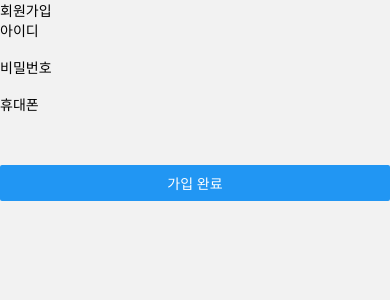
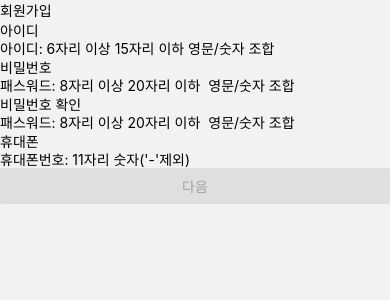
Before and after one commit to jungdaehun1024/Itanu-app, a React Native app: screen /SignUp in a window 390 px wide. Shown: the top 300 px of the page. Built offline with nearby package versions, Linux system fonts and the light colour scheme.

Commit message:
refactor:회원가입 폼 입력 유효성 검사 고도화작업

```diff
--- a/src/screens/auth/SignUpScreen.tsx
+++ b/src/screens/auth/SignUpScreen.tsx
@@ -1,76 +1,154 @@
 import { View, Text, TextInput, Button } from "react-native";
 import { useState } from "react";
 import {extractNumbers} from "../../utils/format.ts";
+import {
+    MAX_ID_LENGTH,
+    MIN_ID_LENGTH,
+    ID_PLACEHOLDER_TEXT,
+    MAX_PASSWORD_LENGTH,
+    MIN_PASSWORD_LENGTH,
+    PASSWORD_PLACEHOLDER_TEXT,
+    DEFAULT_PHONE_LENGTH,
+    PHONE_PLACEHOLDER_TEXT,
+    ID_REGEXP, PASSWORD_REGEXP, PHONE_REGEXP, ERROR_MESSAGES
+} from "../../utils/constants/auth.ts";
+import {isValidPassword} from "../../utils/validation.ts";
 
 export default function SignUpScreen() {
+    //아이디
     const [id, setId] = useState("");
+    // 패스워드
     const [password, setPassword] = useState("");
-    const [phone, setPhone]   = useState({
-        first : '',
-        middle : '',
-        last : ''
+
+    //패스워드 확인
+    const [passwordConfirm, setPasswordConfirm] = useState("");
+
+    //패스워드 & 패스워드확인 상태변수 값이 같은지 검증
+    const isPasswordMatched = (password === passwordConfirm) && password.length >0;
+
+    //휴대폰
+    const [phone, setPhone]   = useState("");
+
+
+    //휴대폰 번호 입력 각 자리에 숫자가 아니라 다른 값이 들어오면 안되도록
+    const handlePhoneNumberChange = (number:string) => {
+        const phoneNumber = extractNumbers(number);;
+        setPhone(phoneNumber);
+    };
+
+    const [touched,setIsTouched] = useState({
+        id : false,
+        password :  false ,
+        passwordConfirm : false ,
+        phone :  false
     });
 
-    //휴대폰 번호 입력 각 자리에 숫자가 아니라 다른 값이 들어오면 안되도록
-    const handlePhoneNumberChange = (field:string,number:string) => {
-        const phoneNumber = extractNumbers(number);
-        console.log(phoneNumber);
-        if(field === "first") setPhone({...phone , first:phoneNumber});
-        if(field === "middle") setPhone({...phone , middle:phoneNumber});
-        if(field === "last") setPhone({...phone , last:phoneNumber});
+    /**
+     * @param field touched 상태변수의 키값을 뽑아내어 id,password,phone만을 인자로 받게한다.
+     *
+     * 입력후 포커스가 풀린 input 에 대해서 true로 변경
+     */
+    const handleBlur = (field: keyof typeof touched) =>{
+       setIsTouched((prevState)=>({
+           ...prevState,
+           [field]:true,  //입력 field 만 true로
+       }));
+    }
 
-    };
+    //각 필드별 검증 상태 정의
+    const isIdValid = ID_REGEXP.test(id) && id.length >= MIN_ID_LENGTH;
+    const isPasswordValid = PASSWORD_REGEXP.test(password) && password.length >= MIN_PASSWORD_LENGTH;
+    const isPhoneValid = PHONE_REGEXP.test(phone) && phone.length === DEFAULT_PHONE_LENGTH;
 
-
+    //유효성검사로직
+    const isFormValid = isIdValid && isPasswordValid && isPasswordMatched && isPhoneValid ;
 
     return (
         <View className="flex-1 justify-center p-4">
             <Text className="text-xl font-bold mb-4">회원가입</Text>
-            <Text>아이디</Text>
+
+            <View className='flex-row items-center gap-2'>
+                <Text>아이디</Text>
+                {!isIdValid && touched.id && (
+                    <Text className="text-red-500 text-xs"> {ERROR_MESSAGES.INVALID_ID}</Text>
+                )}
+            </View>
             <TextInput
                 value={id}
+                maxLength={MAX_ID_LENGTH}
+                placeholder={ID_PLACEHOLDER_TEXT}
                 onChangeText={setId}
+                onBlur={()=> {
+                  handleBlur('id');
+                }}
                 className="bg-amber-100 p-2 mb-3"
             />
 
-            <Text>비밀번호</Text>
+            <View className='flex-row items-center gap-1'>
+                <Text>비밀번호</Text>
+                {!isPasswordValid && touched.password && (
+                    <Text className="text-red-500 text-xs">{ERROR_MESSAGES.INVALID_PASSWORD}</Text>
+                )}
+            </View>
             <TextInput
                 value={password}
+                maxLength={MAX_PASSWORD_LENGTH}
+                placeholder={PASSWORD_PLACEHOLDER_TEXT}
                 onChangeText={setPassword}
+                onBlur={()=> {
+                    handleBlur('password');
+                }}
+                secureTextEntry={true}
+                className="bg-amber-100 p-2"
+            />
+
+            <View className='flex-row items-center gap-1'>
+                <Text>비밀번호 확인</Text>
+                {
+                     //패스워드 확인 인풋에 onblur이벤트 먼저 발생해야만 안내메시지 노출여부 판단
+                     touched.passwordConfirm && (
+                        isPasswordMatched ?(
+                            <Text className="text-green-500 text-xs"> 비밀번호가 일치합니다.</Text>
+                        ) : (
+                            <Text className="text-red-500 text-xs"> {ERROR_MESSAGES.PASSWORD_UNMATCHED}</Text>
+                        ))
+                }
+            </View>
+
+            <TextInput
+                value={passwordConfirm}
+                maxLength={MAX_PASSWORD_LENGTH}
+                placeholder={PASSWORD_PLACEHOLDER_TEXT}
+                onChangeText={setPasswordConfirm}
+                onBlur={()=> {
+                    handleBlur('passwordConfirm');
+                }}
                 secureTextEntry={true}
                 className="bg-amber-100 p-2 mb-3"
             />
-            <Text>휴대폰</Text>
+            <View className='flex-row items-center gap-1 '>
+                <Text>휴대폰</Text>
+                {!isPhoneValid && touched.phone && (
+                    <Text className="text-red-500 text-xs"> 올바른 휴대폰번호 형식이 아닙니다.</Text>
+                )}
+            </View>
+
             <View className='flex-row gap-1'>
             <TextInput
-                    value={phone.first}
+                    value={phone}
+                    maxLength={DEFAULT_PHONE_LENGTH}
+                    placeholder={PHONE_PLACEHOLDER_TEXT}
                     onChangeText={(text)=> {
-                        handlePhoneNumberChange('first',text)
+                        handlePhoneNumberChange(text)
+                    }}
+                    onBlur={()=> {
+                        handleBlur('phone');
                     }}
                     className="bg-amber-100 p-2 mb-3 flex-1 border-2"
                     keyboardType={"numeric"}
-                    maxLength={3}
-            />
-            <TextInput
-                value={phone.middle}
-                onChangeText={(text)=> {
-                    handlePhoneNumberChange('middle',text)
-                }}
-                className="bg-amber-100 p-2 mb-3 flex-1 border-2"
-                keyboardType={"numeric"}
-                maxLength={4}
-            />
-            <TextInput
-                value={phone.last}
-                onChangeText={(text)=> {
-                    handlePhoneNumberChange('last',text)
-                }}
-                className="bg-amber-100 p-2 mb-3 flex-1 border-2 "
-                keyboardType={"numeric"}
-                maxLength={4}
             />
             </View>
-            <Button title="가입 완료" onPress={() => console.log(phone)} />
+            <Button title="다음"  disabled={!isFormValid} onPress={() => console.log(isPasswordMatched)} />
         </View>
     );
 }
```
